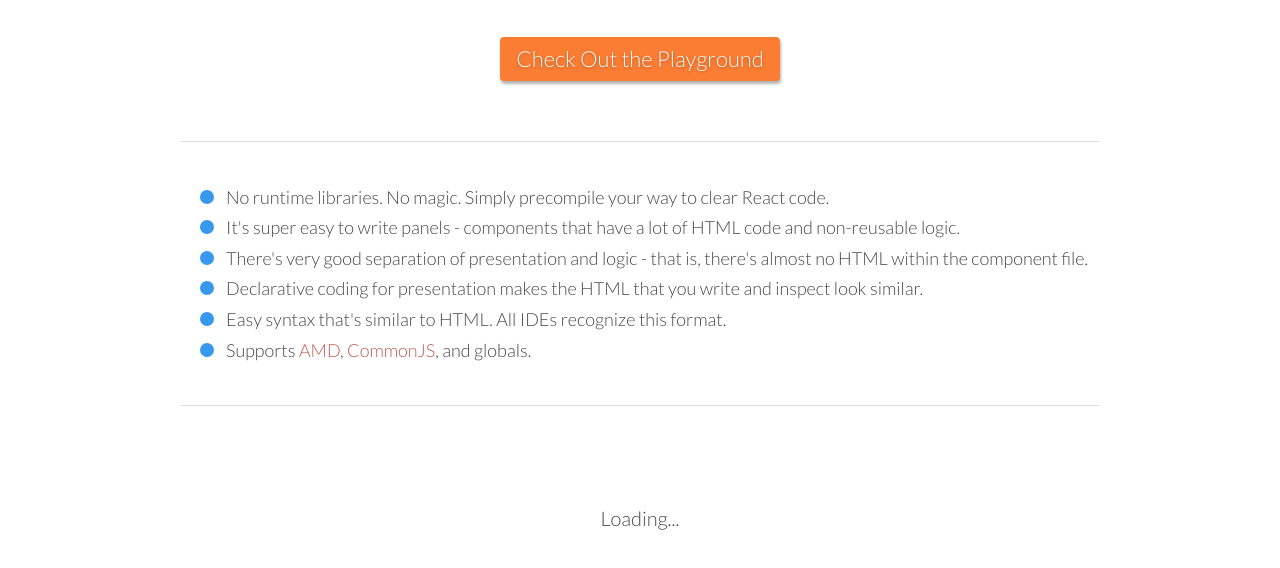
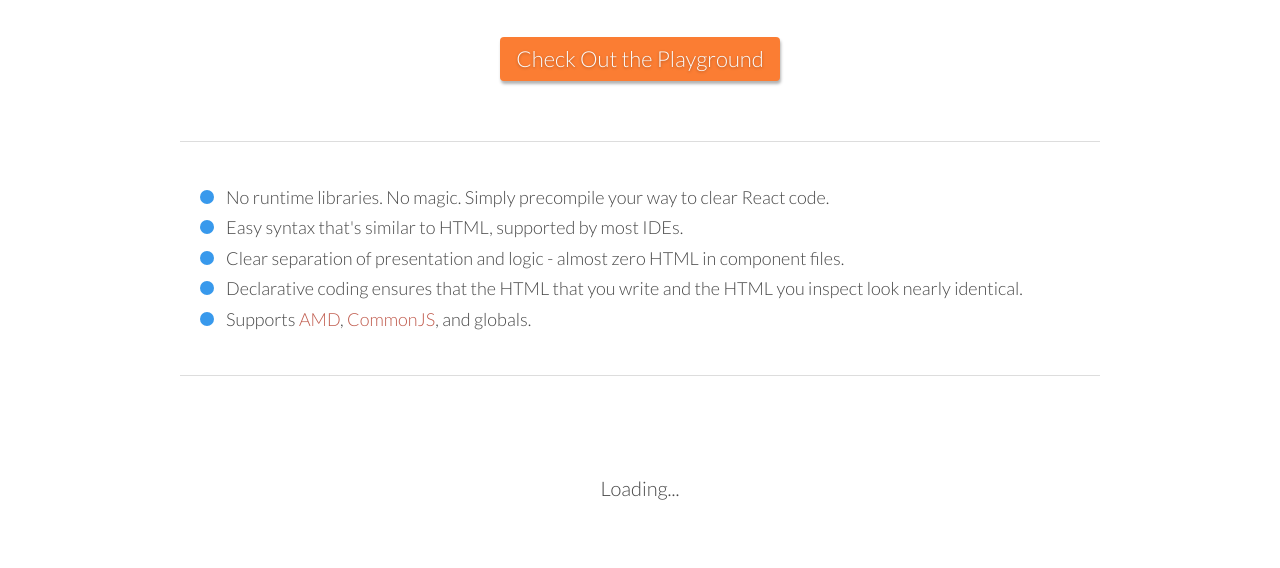
Before and after one commit to wix-incubator/react-templates, a website: page index.html in a window 1280 px wide. Shown: the part 280-848 px from the top of the page. Drawn offline with nearby package versions, Linux system fonts and the light colour scheme; a script that the page names is missing.

Commit message:
Matches new bulleted descriptions in README

```diff
--- a/index.html
+++ b/index.html
@@ -62,11 +62,9 @@
         <section class="love-list">
             <ul>
                 <li>No runtime libraries. No magic. Simply precompile your way to clear React code.</li>
-                <li>It's super easy to write panels - components that have a lot of HTML code and non-reusable logic.
-                </li>
-                <li>There's very good separation of presentation and logic - that is, there's almost no HTML within the component file.</li>
-                <li>Declarative coding for presentation makes the HTML that you write and inspect look similar.</li>
-                <li>Easy syntax that's similar to HTML. All IDEs recognize this format.</li>
+                <li>Easy syntax that's similar to HTML, supported by most IDEs.</li>
+                <li>Clear separation of presentation and logic - almost zero HTML in component files.</li>
+                <li>Declarative coding ensures that the HTML that you write and the HTML you inspect look nearly identical.</li>
                 <li>Supports <a href="#amd">AMD</a>, <a href="#commonjs">CommonJS</a>, and globals.</li>
             </ul>
         </section>
```
